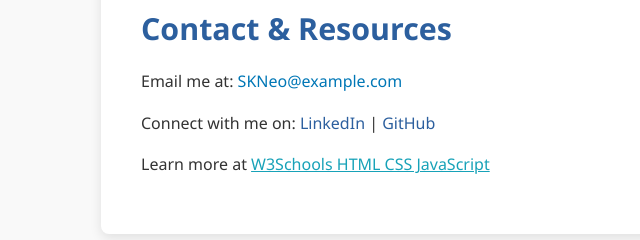
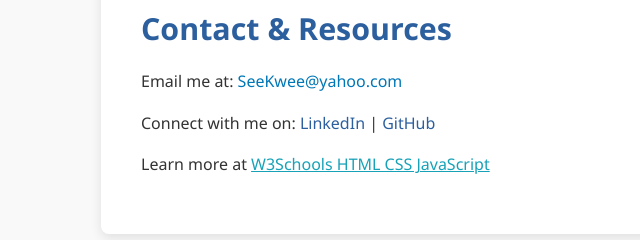
Before and after one commit to GenSKNeo/genskneo.github.io, a plain HTML site: page index.html in a window 1280 px wide. Shown: the part 1001-1241 px from the top of the page, 39-679 px from the left. Drawn offline with Linux system fonts and the light colour scheme.

Commit message:
email address edit yahoo mail

```diff
--- a/index.html
+++ b/index.html
@@ -56,7 +56,7 @@
       <article class="section-container">
         <div class="section-text">
           <h2>Contact & Resources</h2>
-          <p>Email me at: <a href="mailto:xiguidev@example.com" class="contact-link">SKNeo@example.com</a></p>
+          <p>Email me at: <a href="mailto:seekwee@yahoo.com" class="contact-link">SeeKwee@yahoo.com</a></p>
           <p>Connect with me on:
             <a class="social-link" href="https://www.linkedin.com/in/stanleyneo" target="_blank" rel="noopener">LinkedIn</a> |
             <a class="social-link" href="https://github.com/GenSKNeo" target="_blank" rel="noopener">GitHub</a>
```
